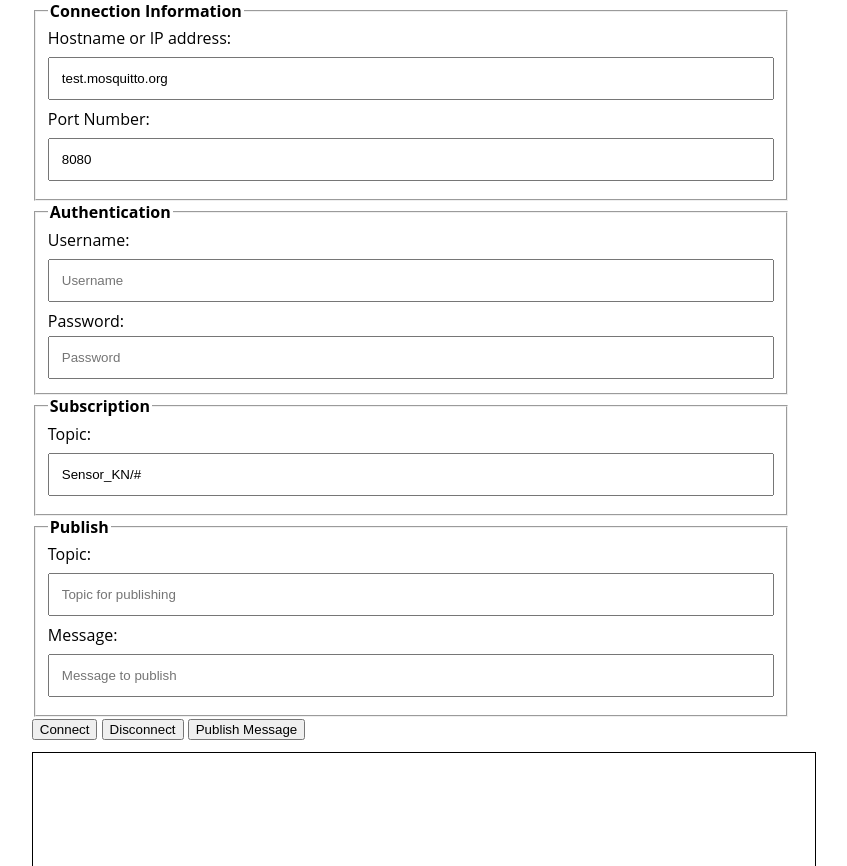
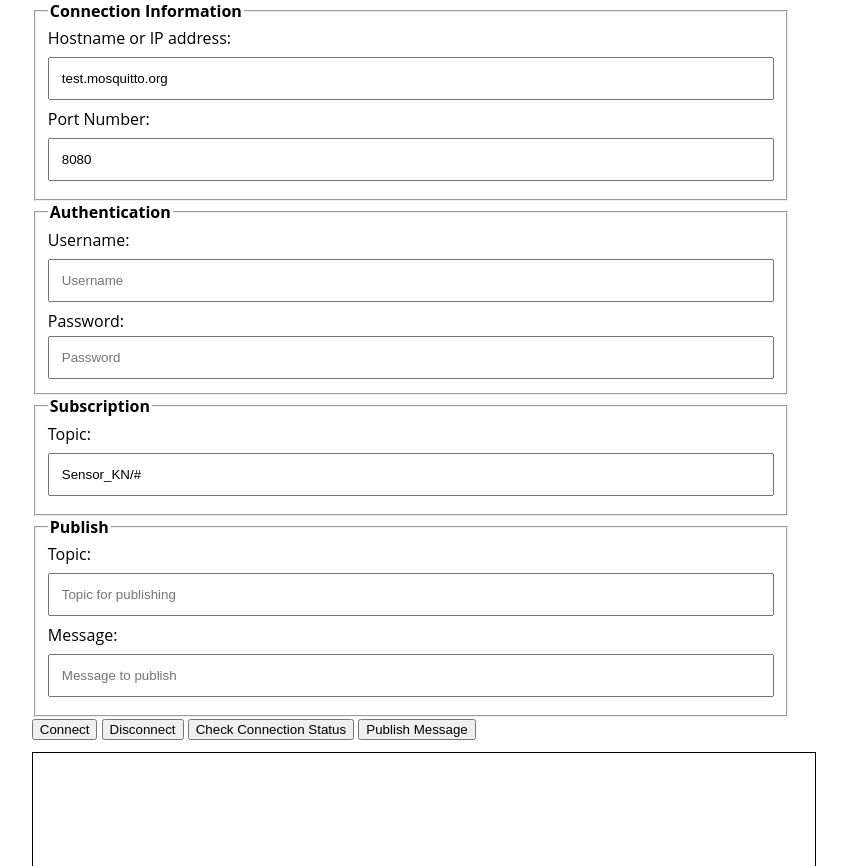
Before and after one commit to cfeng-dev/MQTT_WebApp, a plain HTML site: page index.html in a window 1280 px wide. Shown: the part 86-952 px from the top of the page, without its empty margins (229-1076 px from the left). Drawn offline with Linux system fonts and the light colour scheme.

Commit message:
Add "Check Connection" button to HTML for assessing MQTT client connection status

```diff
--- a/index.html
+++ b/index.html
@@ -61,6 +61,7 @@
                     </fieldset>
                     <button type="button" id="connectButton">Connect</button>
                     <button type="button" id="disconnectButton">Disconnect</button>
+                    <button type="button" id="checkConnectionButton">Check Connection Status</button>
                     <button type="button" id="publishButton">Publish Message</button>
                 </form>
             </section>
```
